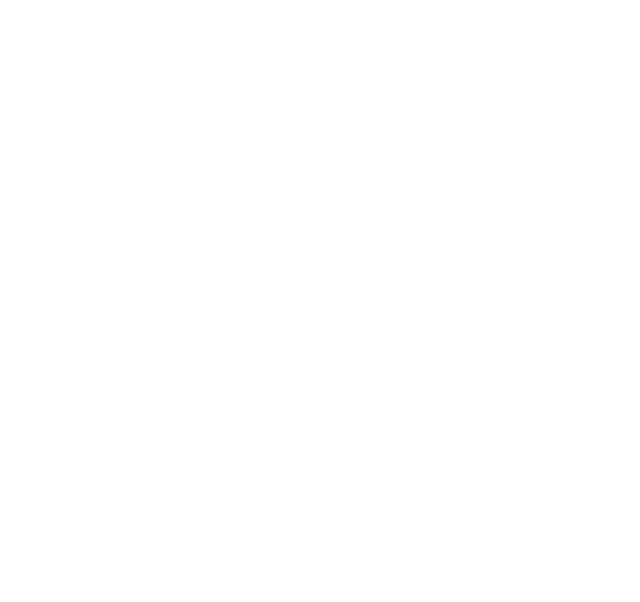
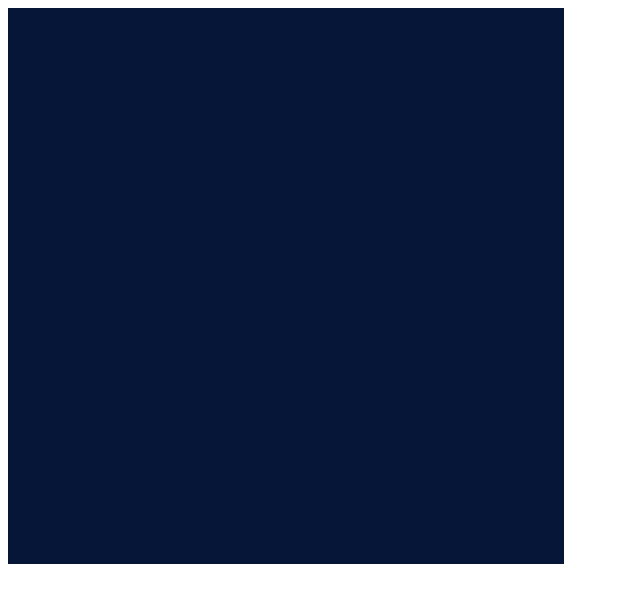
Before and after one commit to vaniliova/Food_Game, a website: page index.html in a window 1280 px wide. Shown: the whole page, without its empty margins (0-640 px from the left). Drawn offline with Linux system fonts and the light colour scheme.

Commit message:
create Pixi Application and stage

```diff
--- a/index.html
+++ b/index.html
@@ -16,6 +16,14 @@
 
     PIXI.utils.sayHello(type)
   </script>
+  <script>
+    //Create a Pixi Application
+    let app = new PIXI.Application({width: 556, height: 556, antialias: true, transparent: false, resolution: 1});
+    //styling
+    app.renderer.backgroundColor = 0x061639;
+    //Add the canvas that Pixi automatically created for you to the HTML document
+    document.body.appendChild(app.view);
+  </script>
 
 </body>
 </html>
```
Also changed, not shown: images/Food.png (added), images/knight iso char.png (added).
